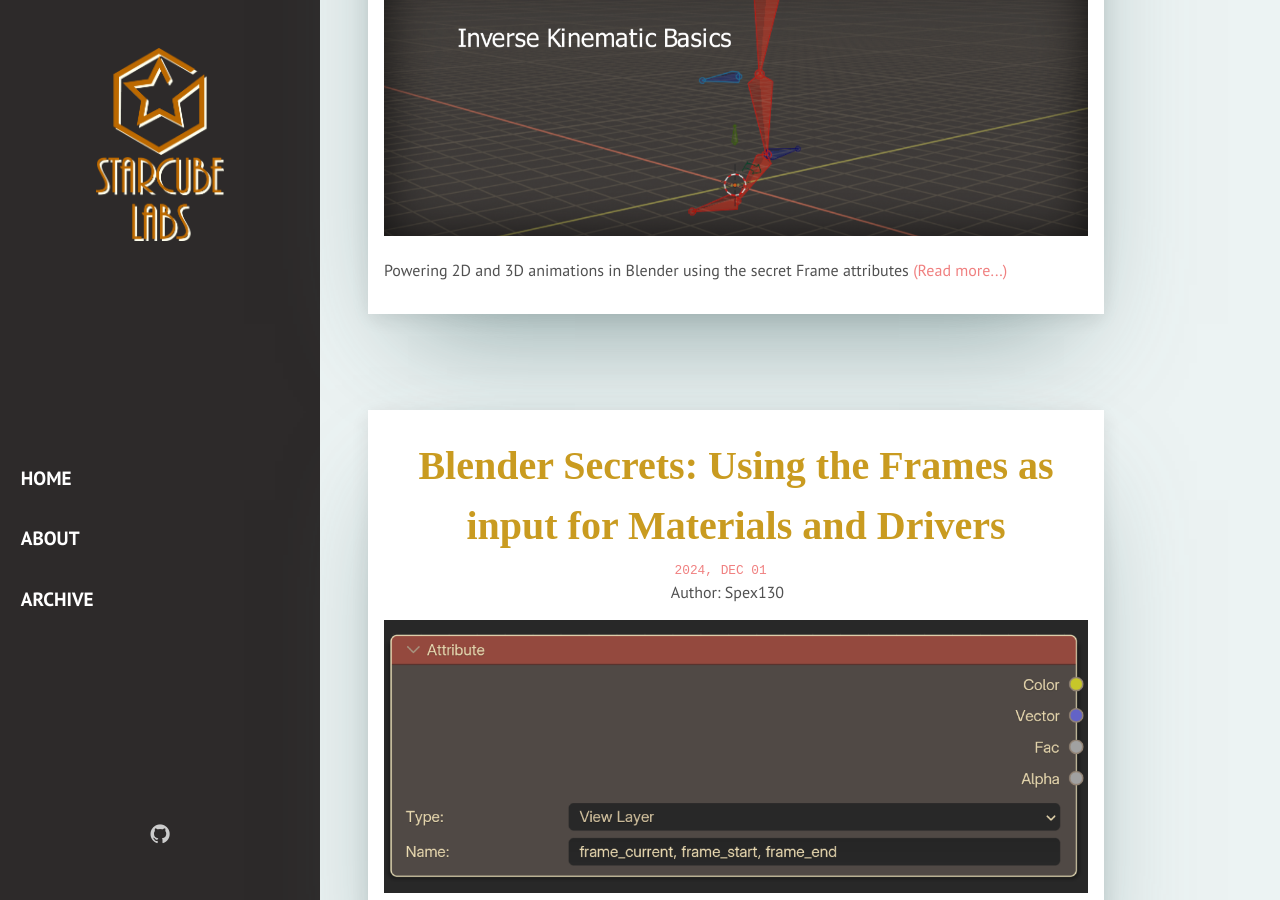
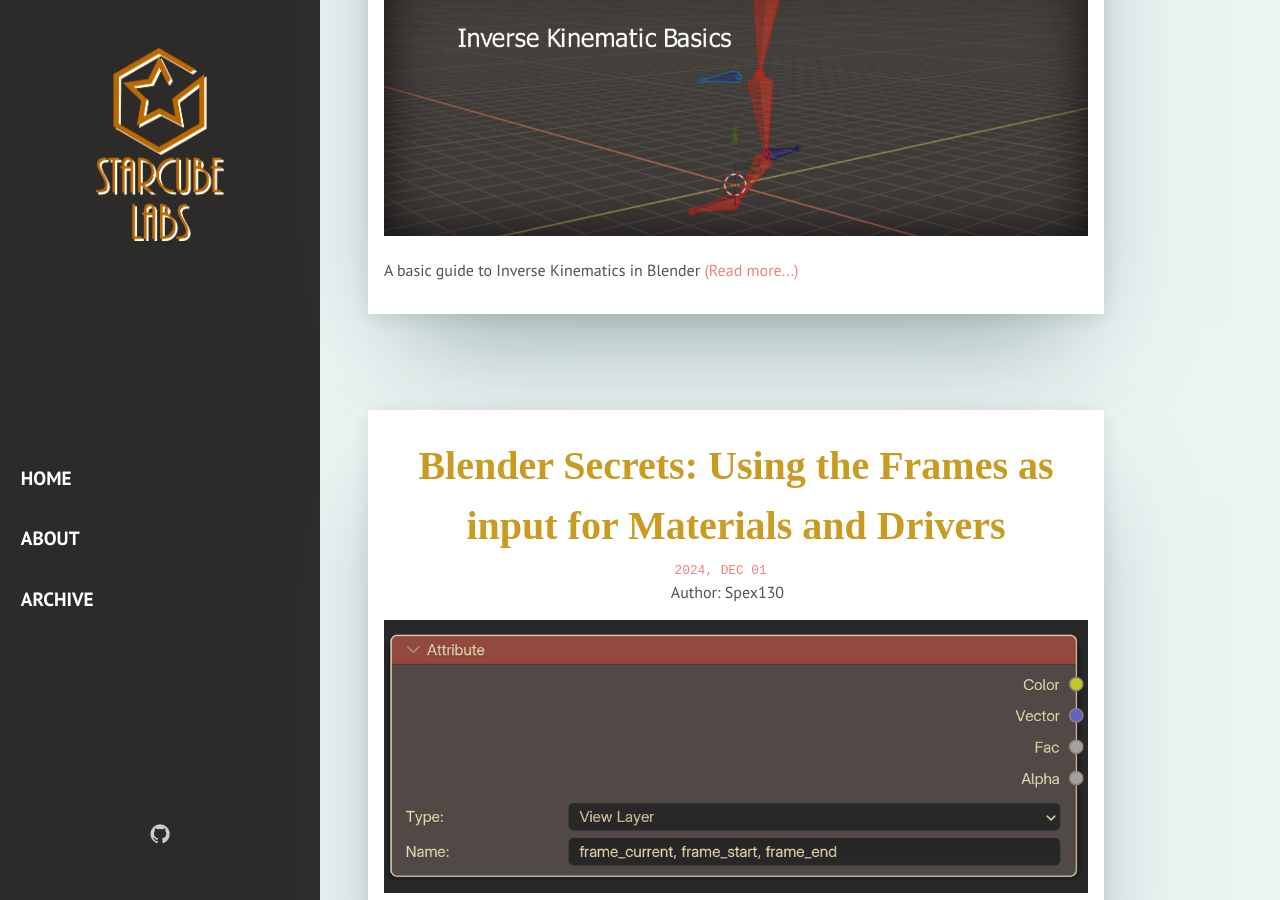
Before and after one commit to StarcubeLabs/StarcubeLabs.github.io, a Jekyll site: the page built from index.html, in a window 1280 px wide and 900 px high, scrolled down 312 px. Built offline with Jekyll 4.4.1, drawn with Linux system fonts in a browser that asks for light colours; some web fonts are replaced; the list of posts is cut into pages by our own code.

Commit message:
Update Description

```diff
--- a/_posts/2025-01-10-quickguide-blender-inverse-kinematics.markdown
+++ b/_posts/2025-01-10-quickguide-blender-inverse-kinematics.markdown
@@ -3,7 +3,7 @@
 title: "Blender Quickguide: Inverse Kinematics for Characters"
 date: 2025-1-10 00:00:00
 img: ikguide/ikguideheader.png
-description: Powering 2D and 3D animations in Blender using the secret Frame attributes
+description: A basic guide to Inverse Kinematics in Blender
 author: Spex130
 tags:
   - Blender
```
